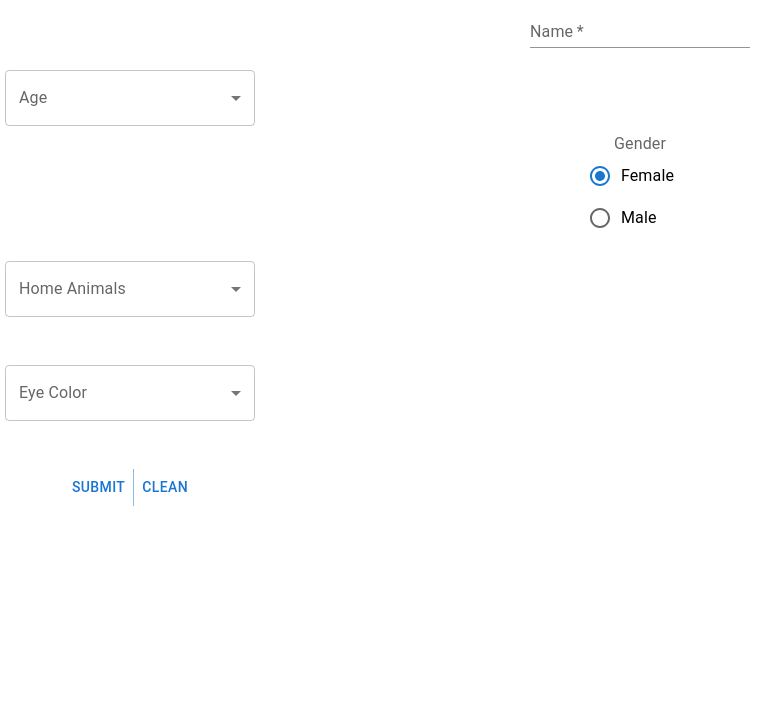
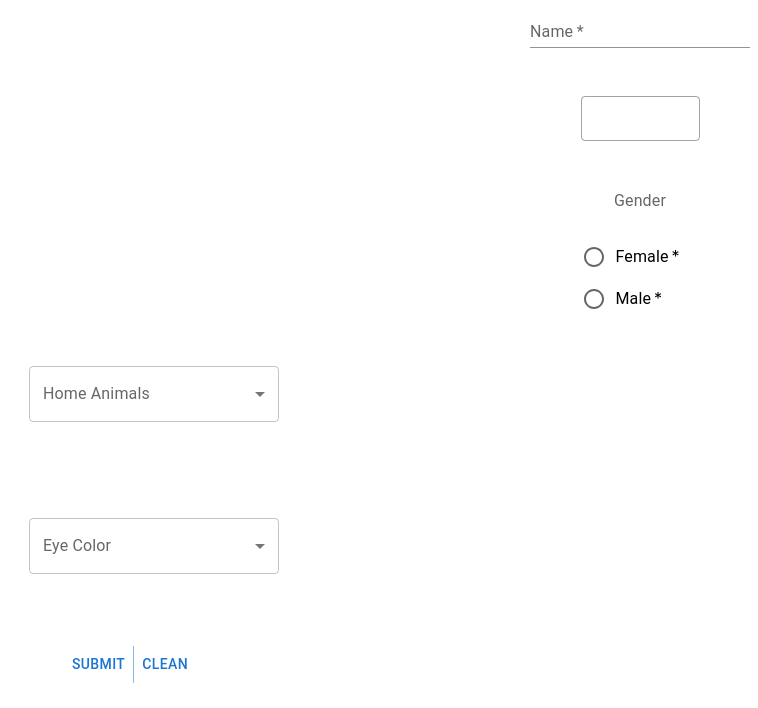
Before and after one commit to kilkakat/formik, a React (Create React App) app: page / in a window 1280 px wide. Shown: the top 708 px of the page, without its empty margins (0-758 px from the left). Built offline with nearby package versions, Linux system fonts and the light colour scheme.

Commit message:
improving mui

```diff
--- a/src/App.css
+++ b/src/App.css
@@ -20,7 +20,7 @@
   margin-bottom: 20px;
 } */
 
-.input-group, .homeAnimals, .eyeColor, .age, .buttons {
+.input-group, .homeAnimals, .eyeColor, .buttons {
   margin-top: 1rem;
   padding: 1rem 1rem;
   width: 250px;
--- a/src/components/Form.js
+++ b/src/components/Form.js
@@ -3,7 +3,6 @@ import { useFormik } from 'formik';
 import Button from '@mui/material/Button';
 import ButtonGroup from '@mui/material/ButtonGroup';
 import TextField from '@mui/material/TextField';
-// import Stack from '@mui/material/Stack';
 import InputLabel from '@mui/material/InputLabel';
 import MenuItem from '@mui/material/MenuItem';
 import Select from '@mui/material/Select';
@@ -12,6 +11,9 @@ import RadioGroup from '@mui/material/RadioGroup';
 import FormControlLabel from '@mui/material/FormControlLabel';
 import FormControl from '@mui/material/FormControl';
 import FormLabel from '@mui/material/FormLabel';
+import { styled } from '@mui/material/styles';
+import InputBase from '@mui/material/InputBase';
+
 
 function Form() {
 
@@ -21,11 +23,44 @@ function Form() {
     setAge(event.target.value);
   };
 
+  const BootstrapInput = styled(InputBase)(({ theme }) => ({
+    'label + &': {
+      marginTop: theme.spacing(3),
+    },
+    '& .MuiInputBase-input': {
+      borderRadius: 4,
+      position: 'relative',
+      backgroundColor: theme.palette.background.paper,
+      border: '1px solid #ced4da',
+      fontSize: 16,
+      padding: '10px 26px 10px 12px',
+      transition: theme.transitions.create(['border-color', 'box-shadow']),
+
+      fontFamily: [
+        '-apple-system',
+        'BlinkMacSystemFont',
+        '"Segoe UI"',
+        'Roboto',
+        '"Helvetica Neue"',
+        'Arial',
+        'sans-serif',
+        '"Apple Color Emoji"',
+        '"Segoe UI Emoji"',
+        '"Segoe UI Symbol"',
+      ].join(','),
+      '&:focus': {
+        borderRadius: 4,
+        borderColor: '#80bdff',
+        boxShadow: '0 0 0 0.2rem rgba(0,123,255,.25)',
+      },
+    },
+  }));
+
   const formik = useFormik({
     initialValues: {
       name: '',
       age: '',
-      sex: '',
+      gender: '',
       homeAnimals: '',
       eyeColor: ''
     },
@@ -42,111 +77,63 @@ function Form() {
     <div>
       <form onSubmit={formik.handleSubmit}>
 
-        {/* <label htmlFor='name'>Name</label> */}
-        {/* <input
-          type='text'
-          id='name'
-          name='name'
-          autoComplete='on'
-          onChange={formik.handleChange}
-          value={formik.values.name}
-          required
-        />  */}
-
-        {/* <Stack spacing={2} direction="row"> */}
         <TextField
           name="name"
           id="standard-basic"
           label="Name"
           variant="standard"
+          onChange={formik.handleChange}
+          value={formik.values.name}
           required
         />
-        {/* </Stack> */}
 
-        {/* <label htmlFor='age'>Age</label>
-        <input
-          type='number'
-          name='age'
-          id='age'
-          min='18'
-          max='99'
+      <div className="age">
+      <FormControl variant="standard" sx={{ m: 3 }}>
+        <InputLabel htmlFor="age">Age</InputLabel>
+        <BootstrapInput
+          id="age"
+          type="number"
+          as={TextField}
+          inputProps={{ min: 18, max: 99 }}
+          autoComplete='off'
           onChange={formik.handleChange}
           value={formik.values.age}
-          required
-        /> */}
-
-      <div className='age'>
-      <FormControl fullWidth>
-        <InputLabel id="demo-simple-select-label">Age</InputLabel>
-        <Select
-          labelId="demo-simple-select-label"
-          id="demo-simple-select"
-          name="age"
-          value={age}
-          label="Age"
-          onChange={handleChange}
-          required
-        >
-          <MenuItem value={10}>Ten</MenuItem>
-          <MenuItem value={20}>Twenty</MenuItem>
-          <MenuItem value={30}>Thirty</MenuItem>
-        </Select>
+          required/>
       </FormControl>
       </div>
 
-        <div>
-          {/* <label required>Sex:
+        <div className="gender">
+         <FormControl>
+            <FormLabel sx={{ m: 3 }} id="gender">Gender</FormLabel>
+            <RadioGroup
+              aria-labelledby="gender"
+              name="gender"
+            >
 
-          <label htmlFor='male' className="inline">Male</label>
-          <input
-            type="radio"
-            id='male'
-            name="sex"
+              <FormControlLabel
+              name="gender"
+              value="female"
+              control={<Radio />}
+              label="Female"
               onChange={formik.handleChange}
-            value="male"
               required
               />
 
-          <label htmlFor='fem' className="inline">Female</label>
-          <input
-            type="radio"
-            id='fem'
-            name="sex"
+              <FormControlLabel
+              name="gender"
+              value="male"
+              control={<Radio />}
+              label="Male"
               onChange={formik.handleChange}
-            value="female"
               required
               />
-          </label> */}
 
-          <FormControl>
-            <FormLabel id="demo-radio-buttons-group-label">Gender</FormLabel>
-            <RadioGroup
-              aria-labelledby="demo-radio-buttons-group-label"
-              defaultValue="female"
-              name="radio-buttons-group"
-              required
-            >
-              <FormControlLabel value="female" control={<Radio />} label="Female" />
-              <FormControlLabel value="male" control={<Radio />} label="Male" />
             </RadioGroup>
           </FormControl>
         </div>
 
         <div className='homeAnimals'>
-          {/* <label htmlFor='homeAnimals'>Home animals:</label>
-          <select
-            id='homeAnimals'
-            name='homeAnimals'
-            onChange={formik.handleChange}
-            value={formik.values.homeAnimals}
-            required>
-            <option placeholder="" />
-            <option value="dog">Dog</option>
-            <option value="cat">Cat</option>
-            <option value="birds">Birds</option>
-            <option value="fish">Fish</option>
-          </select> */}
-          <FormControl fullWidth>
+          <FormControl sx={{ m: 3 }} fullWidth>
             <InputLabel id="demo-simple-select-label">Home Animals</InputLabel>
             <Select
               labelId="demo-simple-select-label"
@@ -154,10 +141,9 @@ function Form() {
               value={formik.values.homeAnimals}
               name='homeAnimals'
               label="homeAnimals"
-              onChange={handleChange}
+              onChange={formik.handleChange}
               required
             >
-              <MenuItem placeholder=""/>
               <MenuItem value="dog">Dog</MenuItem>
               <MenuItem value="cat">Cat</MenuItem>
               <MenuItem value="birds">Birds</MenuItem>
@@ -166,20 +152,8 @@ function Form() {
         </div>
         <br></br>
 
-        {/* <label htmlFor='eyeColor'>Eye color:</label>
-        <select
-          id='eyeColor'
-          name='eyeColor'
-          onChange={formik.handleChange}
-          value={formik.values.eyeColor}
-          required>
-          <option placeholder="" />
-          <option value="brown">Brown</option>
-          <option value="green">Green</option>
-          <option value="blue">Blue</option>
-        </select> */}
         <div className='eyeColor'>
-        <FormControl fullWidth>
+        <FormControl sx={{ m: 3 }} fullWidth>
             <InputLabel id="demo-simple-select-label">Eye Color</InputLabel>
             <Select
               labelId="demo-simple-select-label"
@@ -187,10 +161,9 @@ function Form() {
               value={formik.values.eyeColor}
               name='eyeColor'
               label="eyeColor"
-              onChange={handleChange}
+              onChange={formik.handleChange}
               required
             >
-              <MenuItem placeholder=""/>
               <MenuItem value="brown">Brown</MenuItem>
               <MenuItem value="green">Green</MenuItem>
               <MenuItem value="blue">Blue</MenuItem>
```
Lines whose indentation alone changed are shown as unchanged.
